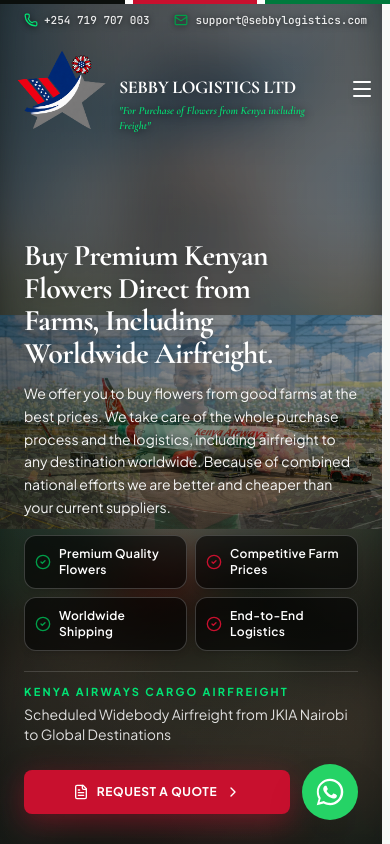
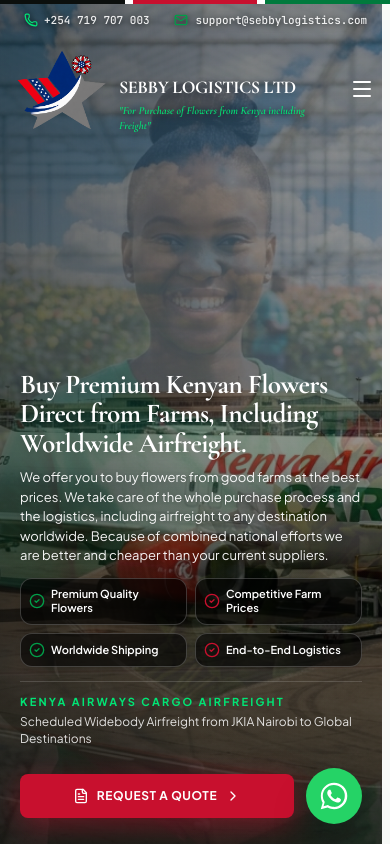
Before and after one commit to johnorengo/sebbylogistics-kenya, a React (Vite) app: page / in a window 390 px wide. Shown: the top 844 px of the page. Built offline with nearby package versions, Linux system fonts and the light colour scheme.

Commit message:
Use full-bleed mobile hero photos and tighten mobile content spacing

```diff
--- a/src/components/HeroVideo.tsx
+++ b/src/components/HeroVideo.tsx
@@ -69,17 +69,6 @@ export const HeroVideo: React.FC<HeroVideoProps> = ({ onOpenRFQ }) => {
               activeImageIndex === idx ? 'opacity-100' : 'opacity-0 pointer-events-none'
             }`}
           >
-            {/* Fill portrait-screen space while retaining the full foreground photo. */}
-            <img
-              src={idx === activeImageIndex || loadedImages.includes(idx) ? item.image : undefined}
-              alt=""
-              aria-hidden="true"
-              width={1376}
-              height={768}
-              loading={idx === 0 ? 'eager' : 'lazy'}
-              decoding="async"
-              className="absolute inset-0 h-full w-full object-cover blur-xl scale-110 opacity-80 md:hidden"
-            />
             <img
               src={idx === activeImageIndex || loadedImages.includes(idx) ? item.image : undefined}
               onLoad={() => { if (idx === activeImageIndex) setLoadedImages(previous => previous.includes((idx + 1) % HERO_IMAGES.length) ? previous : [...previous, (idx + 1) % HERO_IMAGES.length]); }}
@@ -90,7 +79,7 @@ export const HeroVideo: React.FC<HeroVideoProps> = ({ onOpenRFQ }) => {
               fetchPriority={idx === 0 ? 'high' : 'low'}
               decoding="async"
               referrerPolicy="no-referrer"
-              className={`h-full w-full object-contain md:object-cover transition-transform duration-[12000ms] ease-out ${
+              className={`h-full w-full object-cover transition-transform duration-[12000ms] ease-out ${
                 activeImageIndex === idx ? 'md:scale-105 filter brightness-[1.02] contrast-[1.02] saturate-[1.06]' : 'scale-100'
               }`}
             />
--- a/src/index.css
+++ b/src/index.css
@@ -1,4 +1,16 @@
 @import "tailwindcss";
+
+/* Mobile uses the same full-bleed photo treatment as desktop. */
+@media (max-width: 767px) {
+  .hero-shell { padding-top: 168px; padding-bottom: 20px; }
+  .hero-layout { gap: 14px; padding-inline: 20px; }
+  .hero-title { font-size: clamp(26px, 7vw, 34px); line-height: 1.08; }
+  .hero-description { font-size: 13px; line-height: 1.5; margin-top: 10px; }
+  .hero-features { margin-top: 12px; }
+  .hero-feature { padding: 8px; gap: 6px; }
+  .hero-feature span { font-size: 11px; letter-spacing: 0; }
+  .hero-slide-caption { font-size: 12px; line-height: 1.4; }
+}
 
 /* One-screen desktop hero; short or narrow screens can grow without clipping. */
 @media (min-width: 1024px) and (min-height: 560px) {
```
